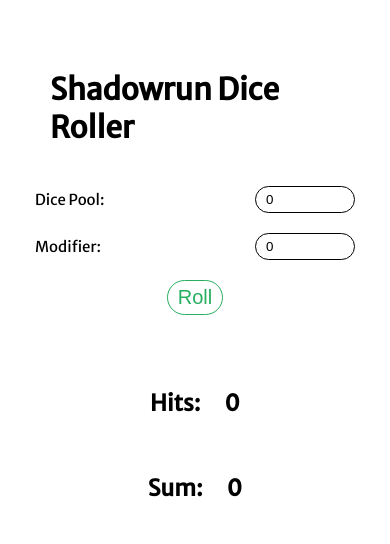
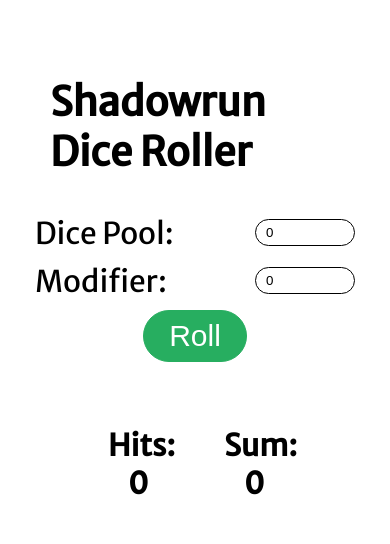
Before and after one commit to jemisonf/dice_roller, a plain HTML site: page index.html in a window 390 px wide. Drawn offline with Linux system fonts and the light colour scheme.

Commit message:
Adds mobile compatibility

```diff
--- a/index.css
+++ b/index.css
@@ -26,11 +26,11 @@
 
 button {
     border: 1px solid #27AE60;
-    color: #27AE60;
-    background-color: transparent;
+    background-color: #27AE60;
+    color: white;
     border-radius: 30px;
     font-size: 20px;
-    padding: 5px 10px;
+    padding: 8px 25px;
 }
 
 input {
@@ -46,7 +46,7 @@
 }
 
 .dice-display i {
-    margin: 0px 10px;
+    margin: 5px 10px;
 }
 
 .fa-dice-six, .fa-dice-five {
@@ -64,3 +64,34 @@
 .dice-input {
     width: 400px;
 }
+
+@media only screen and (max-width: 800px) {
+    body {
+        font-size: 20px;
+    }
+    label {
+        font-size: 30px;
+    }
+
+    input {
+        width: 100px;
+    }
+
+    button {
+        font-size: 30px;
+    }
+
+    .numerical-output {
+        display: flex;
+        flex-direction: row;
+        flex-wrap: wrap;
+    }
+
+    .numerical-output * {
+        width: 50%;
+    }
+
+    .flex-row {
+        margin-bottom: 10px;
+    }
+}
--- a/index.html
+++ b/index.html
@@ -3,6 +3,7 @@
         <link rel="stylesheet" type="text/css" href="index.css">
         <link href="https://fonts.googleapis.com/css?family=Merriweather+Sans" rel="stylesheet">
         <link rel="stylesheet" href="https://use.fontawesome.com/releases/v5.2.0/css/all.css" integrity="sha384-hWVjflwFxL6sNzntih27bfxkr27PmbbK/iSvJ+a4+0owXq79v+lsFkW54bOGbiDQ" crossorigin="anonymous">
+        <meta name="viewport" content="width=device-width">
     </head>
     <body>
         <div class="main">
```
